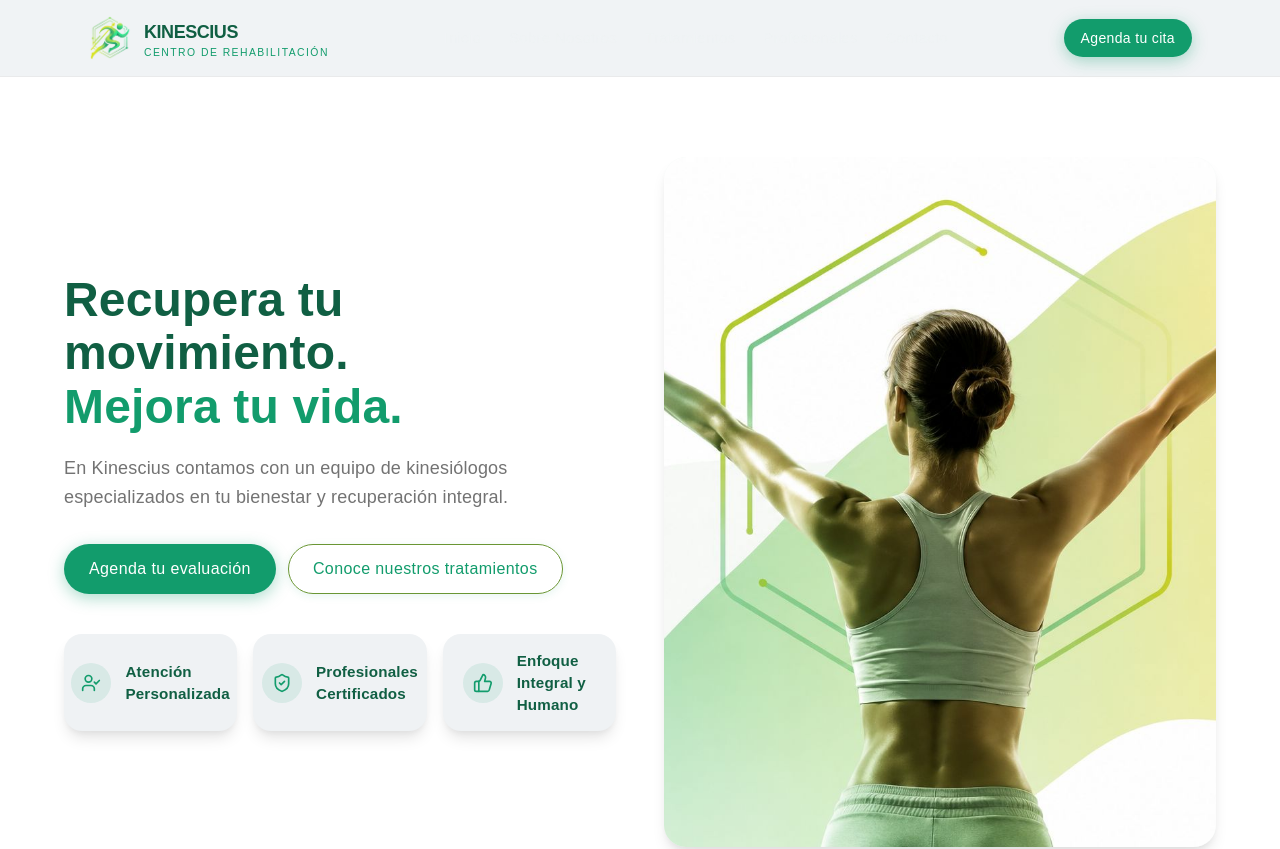
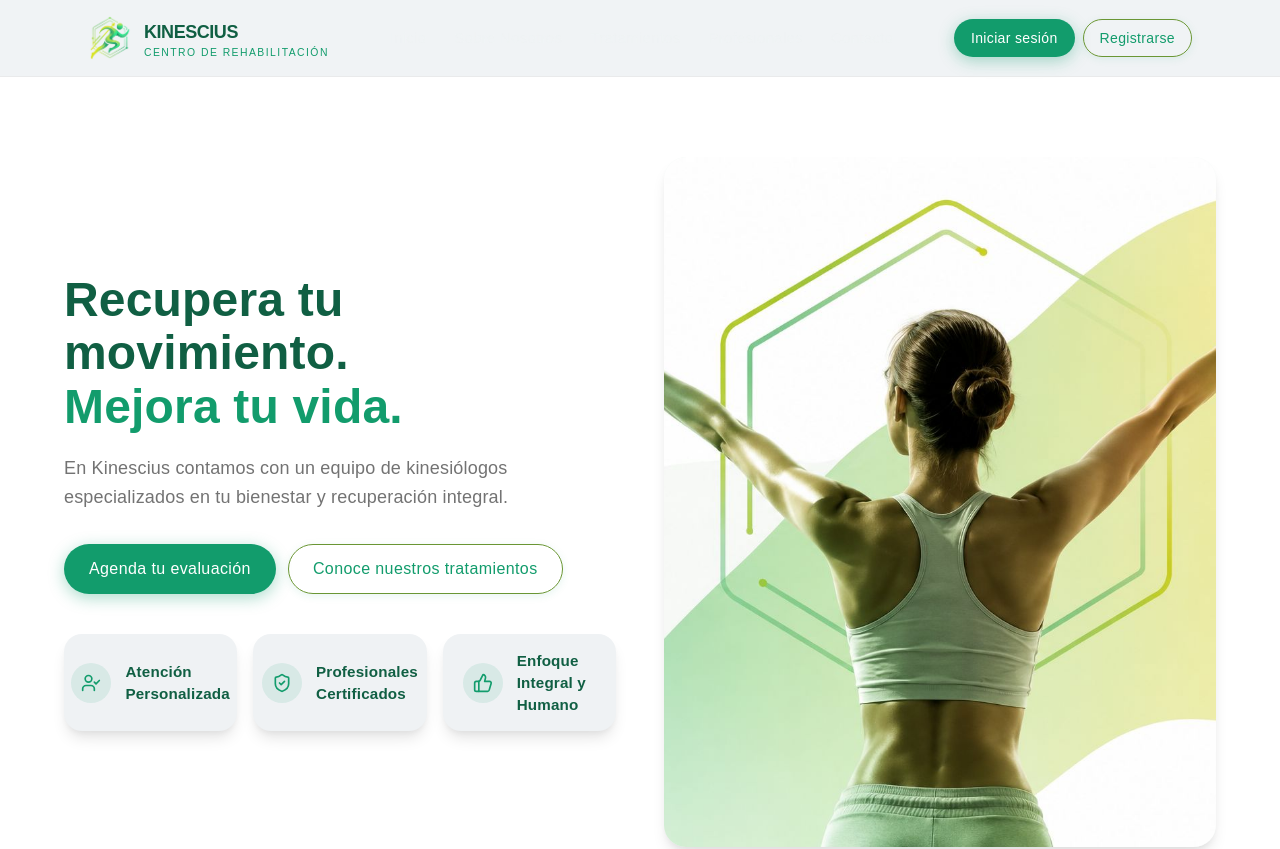
Before and after one commit to PedroR01/Kinescius-HUB, a React (Vite) app in the folder apps/web/: page / in a window 1280 px wide. Shown: the top 849 px of the page. Built offline with nearby package versions, Linux system fonts and the light colour scheme; no server answers; a web font is replaced by a local one.

Commit message:
ajuste inicio-registro navbar home

```diff
--- a/apps/web/src/globals.css
+++ b/apps/web/src/globals.css
@@ -3,10 +3,7 @@
 @import "shadcn/tailwind.css";
 @import "@fontsource-variable/inter";
 @import "@fontsource-variable/raleway";
-@import url("https://fonts.googleapis.com/css2?family=Outfit:wght@300;400;500;600;700&family=DM+Sans:ital,opsz,wght@0,9..40,300;0,9..40,400;0,9..40,500;1,9..40,300&display=swap");
 
-@custom-variant dark (&:is(.dark *));
-@source "./src/**/*.{ts,tsx,html}";
 
 :root {
   --text: #1c1c1c;
--- a/apps/web/src/modules/home/components/HomeNavbar.tsx
+++ b/apps/web/src/modules/home/components/HomeNavbar.tsx
@@ -27,9 +27,12 @@ export function HomeNavbar() {
           <NavLinks className="text-text-h/80" links={NAV_LINKS} />
         </div>
 
-        <div className="hidden lg:block">
-          <ButtonLink to="/solicitarTurno" size="sm">
-            Agenda tu cita
+        <div className="hidden lg:flex lg:flex-row lg:gap-2">
+          <ButtonLink to="/iniciarSesion" size="sm">
+            Iniciar sesión
+          </ButtonLink>
+          <ButtonLink variant="secondary" to="/registro" size="sm">
+            Registrarse
           </ButtonLink>
         </div>
 
```
